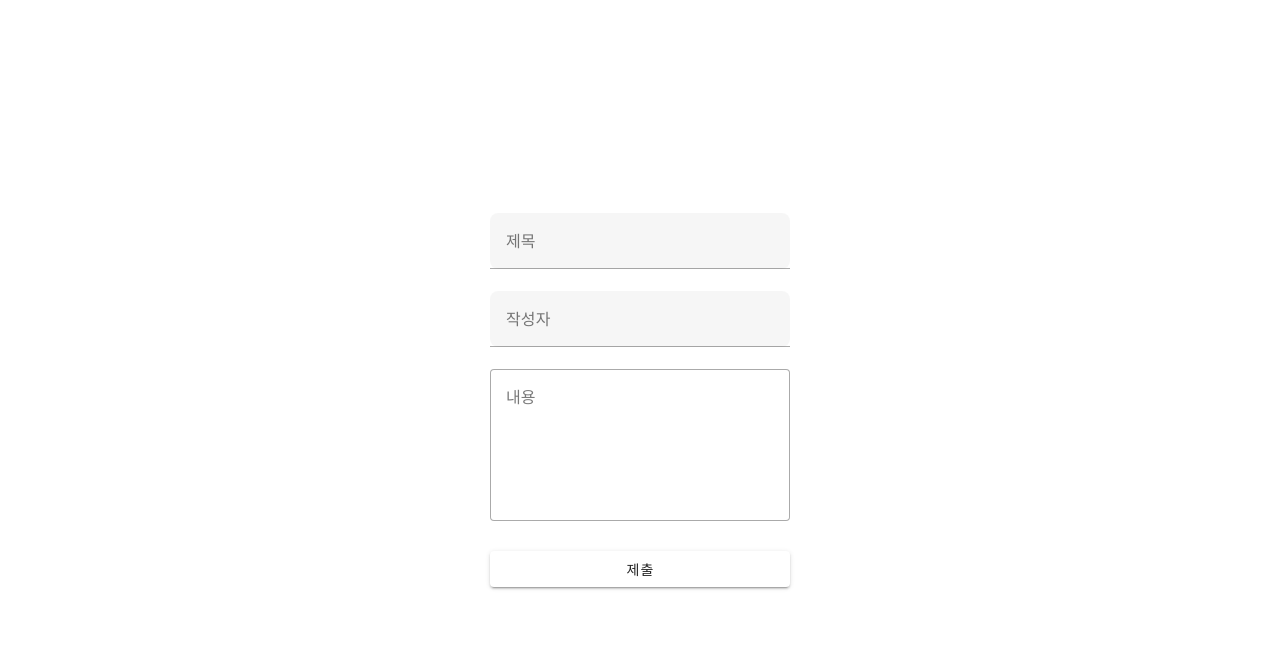
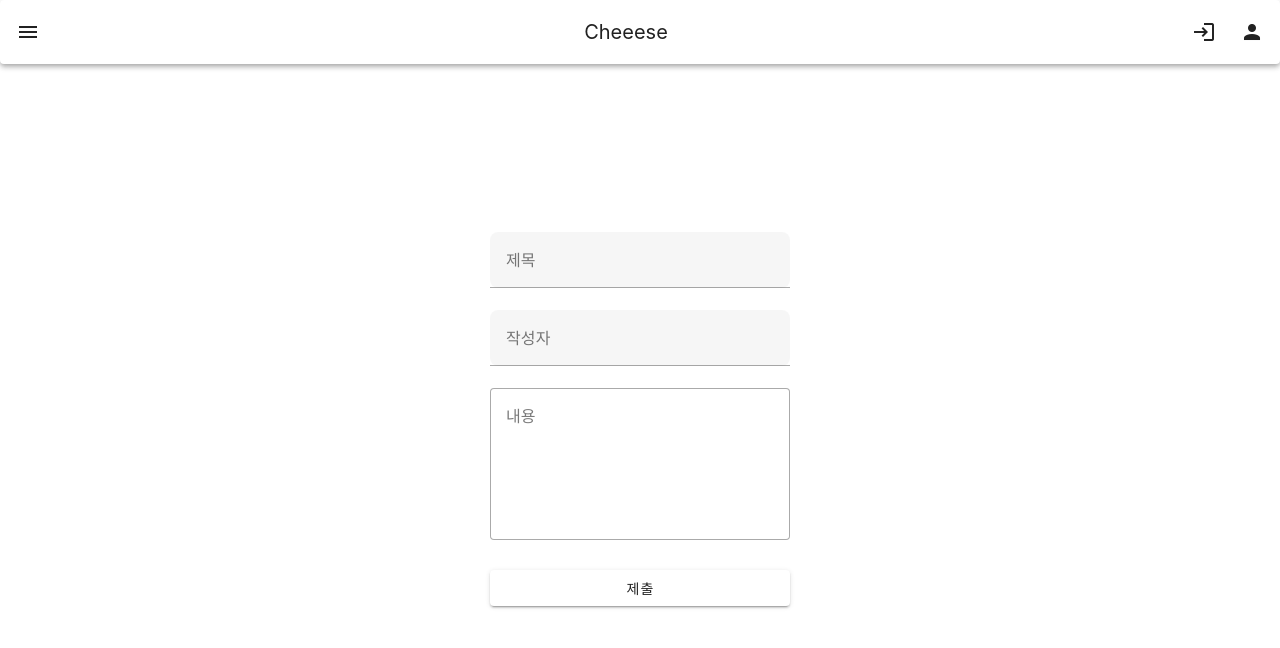
Before and after one commit to chan0o0seo/scy_test_frontend, a Vue app: page /write in a window 1280 px wide. Shown: the top 648 px of the page. Built offline with nearby package versions, Linux system fonts and the light colour scheme.

Commit message:
헤더 추가

```diff
--- /dev/null
+++ b/src/components/Header.vue
@@ -0,0 +1,22 @@
+<template>
+<v-app-bar rounded>
+  <template v-slot:prepend>
+    <v-app-bar-nav-icon></v-app-bar-nav-icon>
+  </template>
+
+  <v-app-bar-title>Cheeese</v-app-bar-title>
+
+  <template v-slot:append>
+    <v-btn icon="mdi-login"></v-btn>
+
+    <v-btn icon="mdi-account"></v-btn>
+  </template>
+</v-app-bar>
+</template>
+
+<script setup>
+</script>
+
+<style scoped>
+
+</style>
--- a/src/components/Main.vue
+++ b/src/components/Main.vue
@@ -3,6 +3,7 @@ import { ref } from 'vue'
 import { RouterView } from 'vue-router';
 import api from '../api';
 import { useRouter } from 'vue-router';
+import Header from './Header.vue';
 
 const router = useRouter();
 
@@ -19,9 +20,17 @@ const list = async () => {
 </script>
 
 <template>
-  <!-- 클릭 이벤트에서 메서드 호출 시 () 없이 메서드 이름만 사용 -->
-  <RouterView />
+  <v-app>
+
+    <Header />
+    <div class="container">
+      <RouterView />
+    </div>
+  </v-app>
 </template>
 
 <style scoped>
+.container {
+  margin-top: 200px;
+}
 </style>
```
